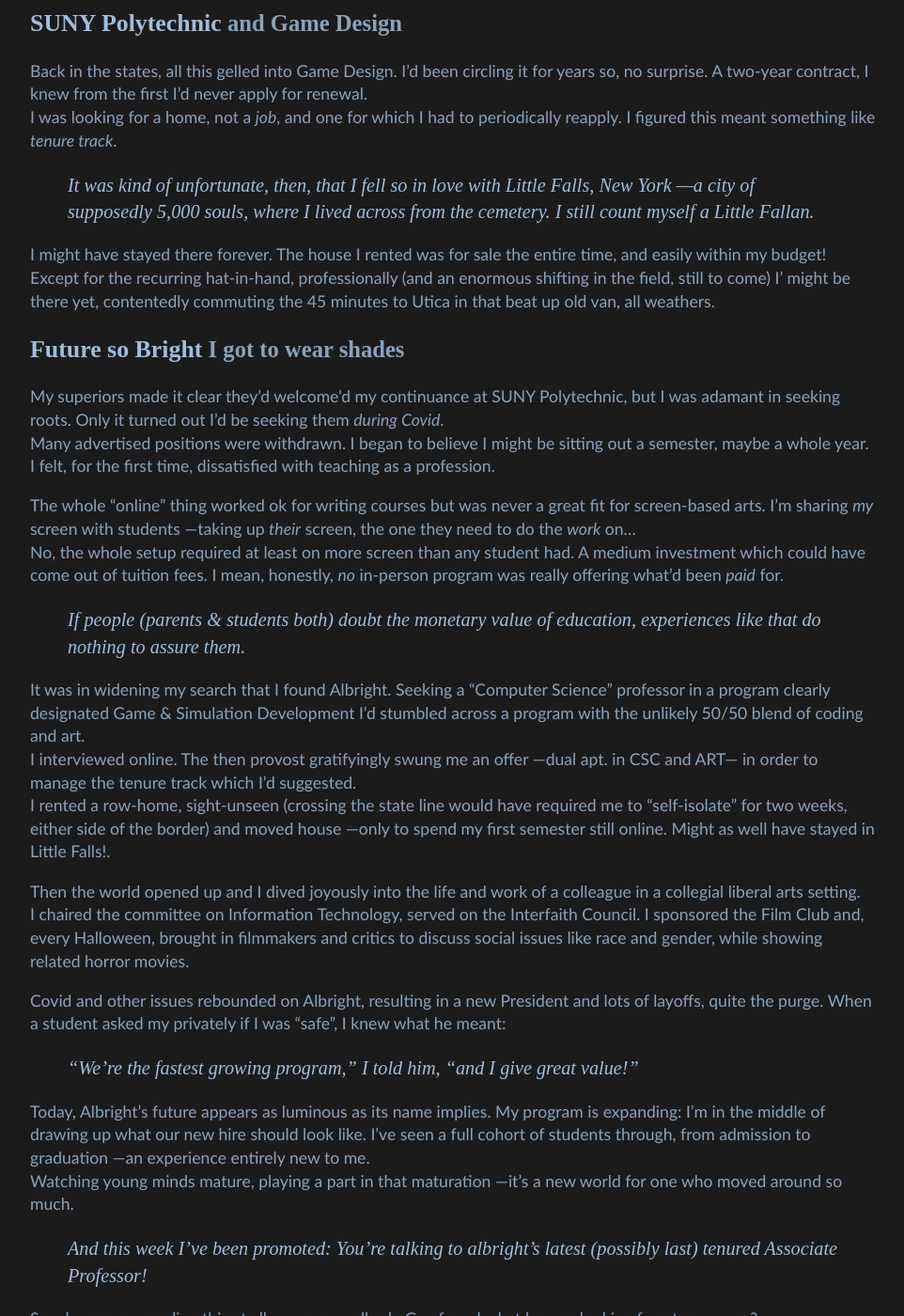
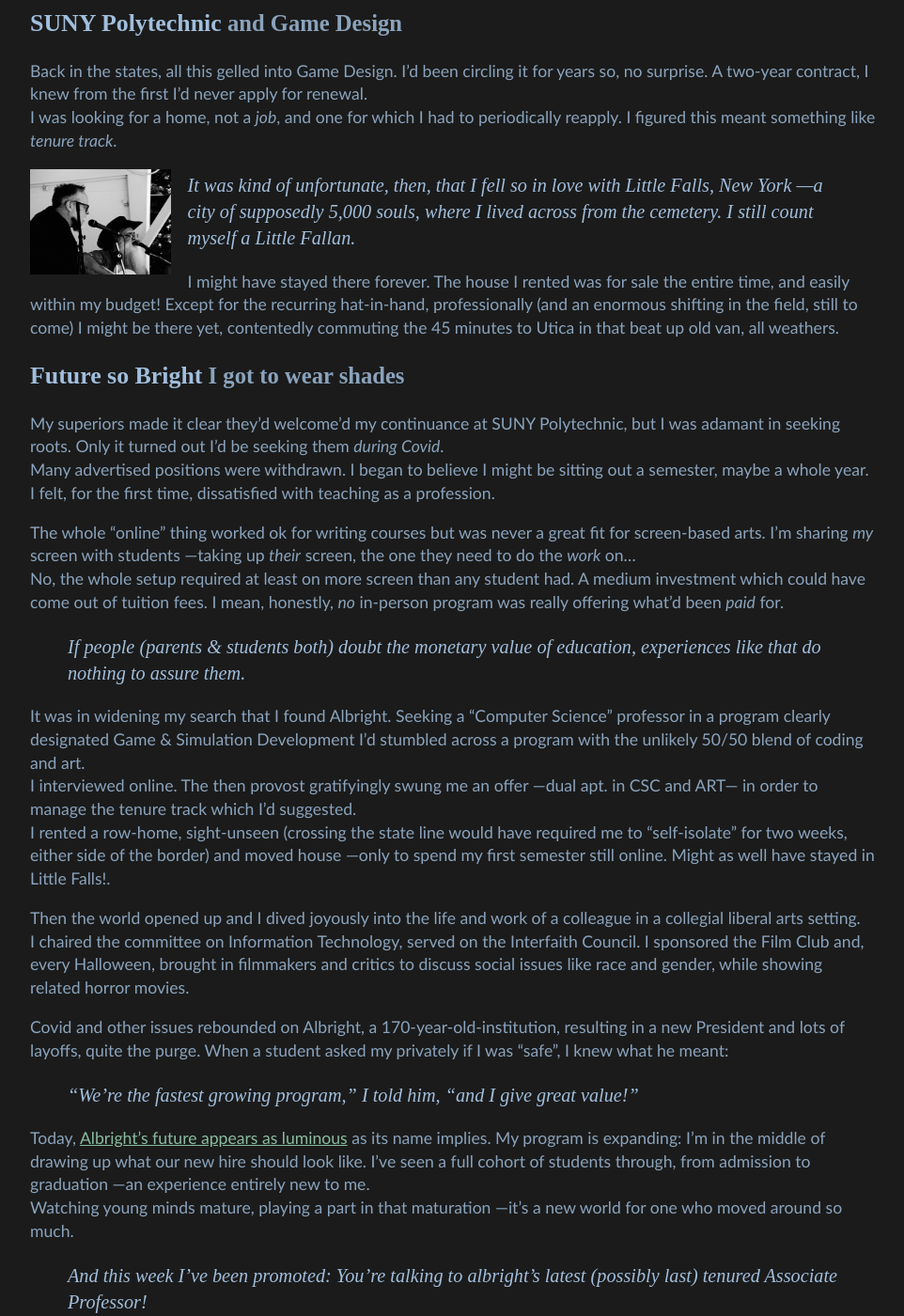
Before and after one commit to Interactimation/portfolio, a Jekyll site: the page built from teaching/index.md, in a window 1280 px wide and 1400 px high, scrolled down 2524 px. Shown: the whole window at 94% size, without its empty margins (158-1120 px from the left). Built offline with Jekyll 4.4.1, drawn with Linux system fonts in a browser that asks for light colours.

Commit message:
albright link

```diff
--- a/teaching/index.md
+++ b/teaching/index.md
@@ -51,7 +51,7 @@ I thought then that, beyond any sense I'd had of my own poor ability, _I might b
 
 ## **Tecnológico de Monterrey**, the _Yale of Mexico_
 
-Former Vice President Al Gore had just, rather absurdly, dubbed _El Tec_ "The Yale of Mexico" (it's much more that country's SUNY system, a loose confederation of quite different schools) so I gladly accepted an offer to spend 2013 teaching interactive multimedia in Guadalajara, and the subsequent offer to do the same at the flagship campus in Monterrey. There I created what may well have been the first college course in VR specifically targeting <a href="https://time.com/3901393/google-cardboard-iphone/" target="_blank"><i>Google Cardboard</i></a>, released in 2014.
+Former Vice President Al Gore had just, rather absurdly, dubbed _El Tec_ "The Yale of Mexico" (it's much more that country's SUNY system, a loose confederation of quite different schools) so I gladly accepted an offer to spend 2013 teaching interactive multimedia in Guadalajara, and the subsequent offer to do the same at the flagship campus in Monterrey. There I created what may well have been the first college course in VR specifically targeting <a href="https://time.com/3901393/google-cardboard-iphone/" target="_blank">Google Cardboard</a>, released in 2014.
 
 > And it was there I was first a "professor": _de Ambinetes Virtuales_. It felt good.
 
@@ -79,13 +79,11 @@ Barring the accidents to which all flesh is heir, I imagine he's there still, sw
 
 And I guess it was at that time of my life I learned not to rise to the rhetoric of political hucksters. The world is always ending, we're always doomed. Keep sweeping.
 
-<p>
 <a href="{{ "/pix/playsPoster.png" | relative_url }}" target="_blank">
   <img class="thumb-left"
        src="{{ "/pix/playsPoster_thumb.png" | relative_url }}"
        alt="poster for playwriting course">
 </a>
-</p>
 
 In Korea, as in Mexico, I landed a grab-bag of courses. Anything within my range, or that the job demanded. Along with screenplay and play writing, I taught interactive narrative, media and media history courses. A little coding and lots of, what I call, _Photoshop/Illustrator_ —into which I gratuitously throw some After Effects, just for the animation.
 
@@ -96,9 +94,15 @@ I've taught this introductory digital design course essentially every semester o
 Back in the states, all this gelled into Game Design. I'd been circling it for years so, no surprise. A two-year contract, I knew from the first I'd never apply for renewal.
 I was looking for a home, not a _job_, and one for which I had to periodically reapply. I figured this meant something like _tenure track_.
 
+<a href="{{ "/pix/littleFalls.jpg" | relative_url }}" target="_blank">
+  <img class="thumb-left"
+       src="{{ "/pix/littleFalls_thumb.jpg" | relative_url }}"
+       alt="singing on stage in little falls">
+</a>
+
 > It was kind of unfortunate, then, that I fell so in love with Little Falls, New York —a city of supposedly 5,000 souls, where I lived across from the cemetery. I still count myself a _Little Fallan_.
 
-I might have stayed there forever. The house I rented was for sale the entire time, and easily within my budget! Except for the recurring hat-in-hand, professionally (and an enormous shifting in the field, still to come) I' might be there yet, contentedly commuting the 45 minutes to Utica in that beat up old van, all weathers.
+I might have stayed there forever. The house I rented was for sale the entire time, and easily within my budget! Except for the recurring hat-in-hand, professionally (and an enormous shifting in the field, still to come) I might be there yet, contentedly commuting the 45 minutes to Utica in that beat up old van, all weathers.
 
 ## **Future so Bright** I got to wear shades
 
@@ -117,11 +121,11 @@ I rented a row-home, sight-unseen (crossing the state line would have required m
 Then the world opened up and I dived joyously into the life and work of a colleague in a collegial liberal arts setting.
 I chaired the committee on Information Technology, served on the Interfaith Council. I sponsored the Film Club and, every Halloween, brought in filmmakers and critics to discuss social issues like race and gender, while showing related horror movies.
 
-Covid and other issues rebounded on Albright, resulting in a new President and lots of layoffs, quite the purge. When a student asked my privately if I was "safe", I knew what he meant:
+Covid and other issues rebounded on Albright, a 170-year-old-institution, resulting in a new President and lots of layoffs, quite the purge. When a student asked my privately if I was "safe", I knew what he meant:
 
 > "We're the fastest growing program," I told him, "and I give great value!"
 
-Today, Albright's future appears as luminous as its name implies. My program is expanding: I'm in the middle of drawing up what our new hire should look like. I've seen a full cohort of students through, from admission to graduation —an experience entirely new to me.
+Today, <a href="https://news.albright.edu/featured/albright-earns-high-marks-from-u-s-news-world-report/" target="_blank">Albright's future appears as luminous</a> as its name implies. My program is expanding: I'm in the middle of drawing up what our new hire should look like. I've seen a full cohort of students through, from admission to graduation —an experience entirely new to me.
 Watching young minds mature, playing a part in that maturation —it's a new world for one who moved around so much.
 
 > And this week I've been promoted: You're talking to albright's latest (possibly last) tenured Associate Professor!
```
Also changed, not shown: pix/littleFalls.jpg (added), pix/littleFalls_thumb.jpg (added).
